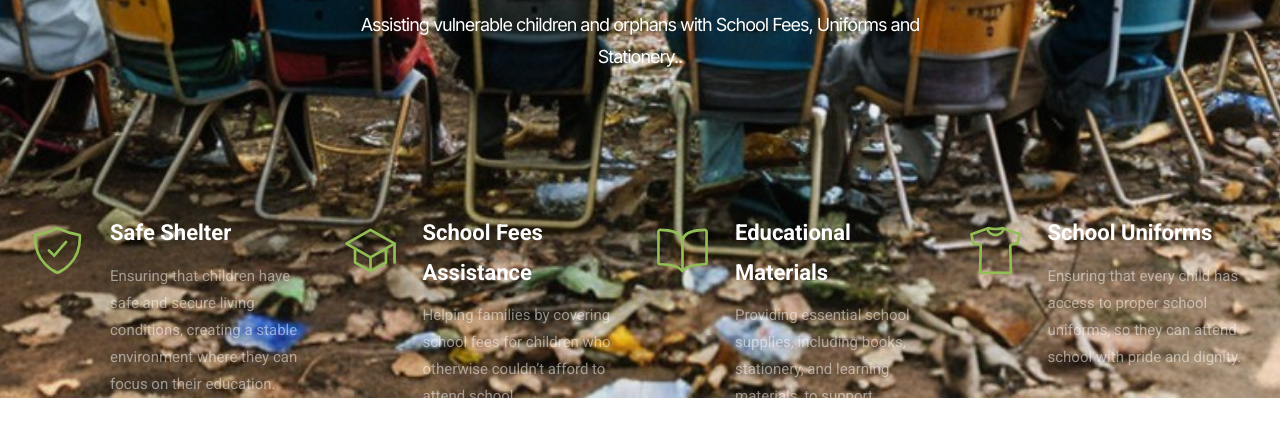
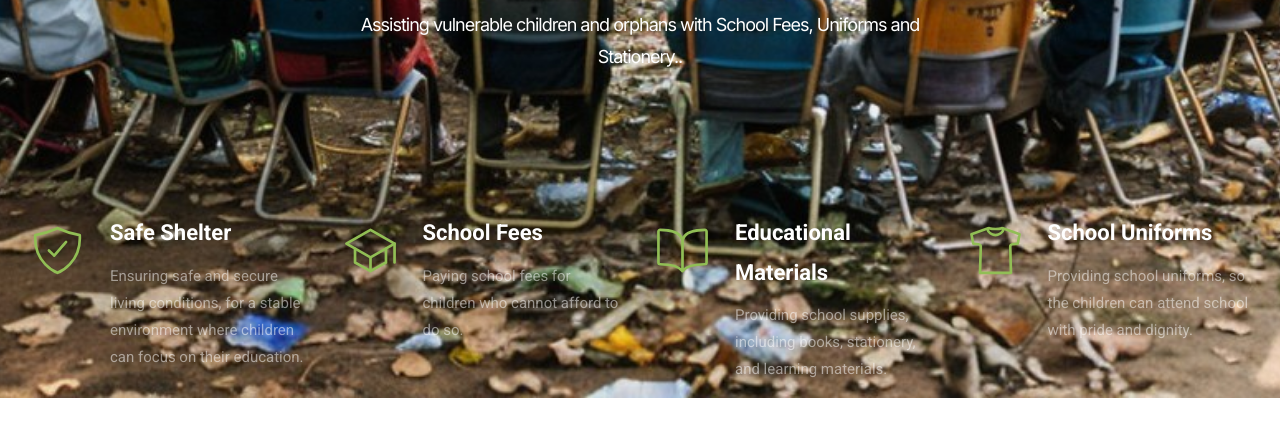
Before and after one commit to takumachida/BTF, a plain HTML site: page index.html in a window 1280 px wide. Shown: the part 527-952 px from the top of the page. Drawn offline with nearby package versions, Linux system fonts and the light colour scheme.

Commit message:
Update index.html

```diff
--- a/index.html
+++ b/index.html
@@ -164,7 +164,7 @@
                 <h3 class="h4 item-title">Safe Shelter</h3>
 
                 <p class="item-text">
-                  Ensuring that children have safe and secure living conditions, creating a stable environment where they can focus on their education.
+                  Ensuring safe and secure living conditions, for a stable environment where children can focus on their education.
                 </p>
               </div>
             </li>
@@ -175,10 +175,11 @@
               </div>
 
               <div>
-                <h3 class="h4 item-title">School Fees Assistance</h3>
+                <h3 class="h4 item-title">School Fees</h3>
 
                 <p class="item-text">
-                  Helping families by covering school fees for children who otherwise couldn’t afford to attend school.
+                  Paying school fees for children
+                  who cannot afford to do so.
                 </p>
               </div>
             </li>
@@ -192,7 +193,8 @@
                 <h3 class="h4 item-title">Educational Materials</h3>
 
                 <p class="item-text">
-                  Providing essential school supplies, including books, stationery, and learning materials, to support children’s academic success.
+                  Providing school supplies, including books,
+                  stationery, and learning materials.
                 </p>
               </div>
             </li>
@@ -206,7 +208,7 @@
                 <h3 class="h4 item-title">School Uniforms</h3>
 
                 <p class="item-text">
-                  Ensuring that every child has access to proper school uniforms, so they can attend school with pride and dignity.
+                  Providing school uniforms, so the children can attend school with pride and dignity.
                 </p>
               </div>
             </li>
```
